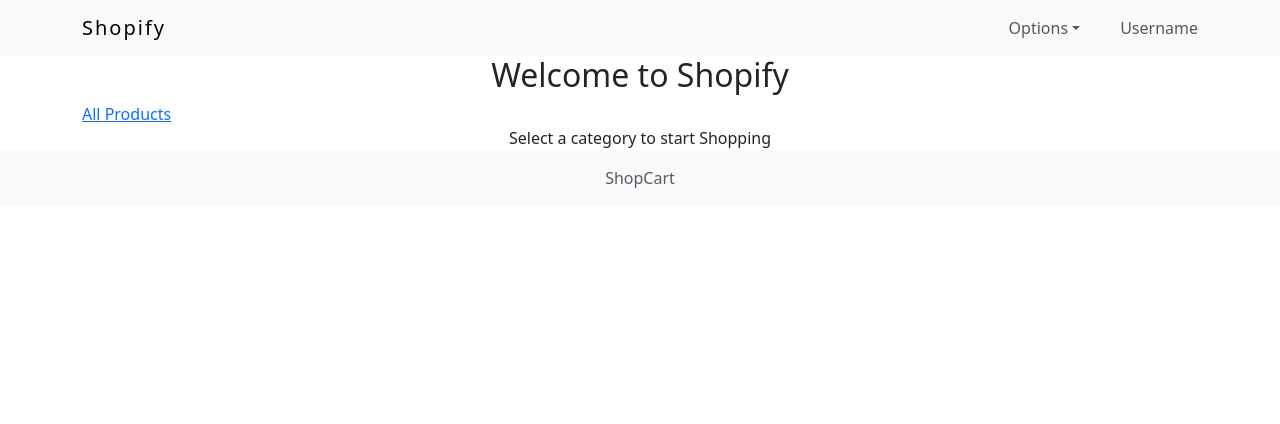
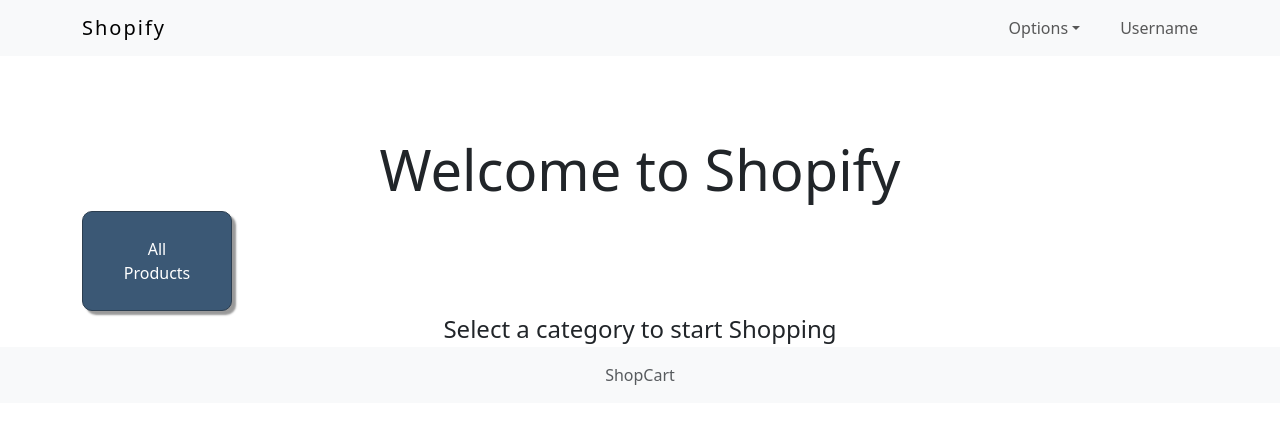
Before and after one commit to bandi-rajashree21/Shopify, a React app: page / in a window 1280 px wide. Shown: the top 424 px of the page. Built offline with nearby package versions, Linux system fonts and the light colour scheme; the HTML template or start-up script is replaced by a standard one.

Commit message:
added routing

```diff
--- a/package.json
+++ b/package.json
@@ -13,6 +13,7 @@
     "bootstrap": "^5.3.8",
     "react": "^19.2.0",
     "react-dom": "^19.2.4",
+    "react-router-dom": "^7.13.0",
     "reactstrap": "^9.2.3"
   },
   "devDependencies": {
--- a/src/App.jsx
+++ b/src/App.jsx
@@ -3,13 +3,14 @@
 import Footer from './components/Footer/Footer'
 import Header from './components/Header/Header'
 import Home from './pages/Home/Home'
+import AppRoutes from './routes/AppRoutes.jsx'
 
 function App() {
 
   return (
     <>
       <Header color="light" light={true} expand="md" container="md" />
-       <Home></Home>
+       <AppRoutes/>
       <Footer />
     </>
   )
--- a/src/main.jsx
+++ b/src/main.jsx
@@ -1,10 +1,11 @@
 import { StrictMode } from 'react'
 import { createRoot } from 'react-dom/client'
+import { BrowserRouter } from 'react-router-dom';
 import './index.css'
 import App from './App.jsx'
 import 'bootstrap/dist/css/bootstrap.min.css';
 createRoot(document.getElementById('root')).render(
-  <StrictMode>
+  <BrowserRouter>
     <App />
-  </StrictMode>,
+  </BrowserRouter>,
 )
--- /dev/null
+++ b/src/pages/Error/Error.css
@@ -0,0 +1,6 @@
+.error-wrapper {
+    display: flex;
+    flex-direction: row;
+    align-items: center;
+    justify-content: center;
+}
--- a/src/pages/Home/Home.css
+++ b/src/pages/Home/Home.css
@@ -0,0 +1,43 @@
+.home-title {
+font-size: 3.5rem;
+margin-top: 5rem;
+}
+
+.category-title {
+margin-top: 3rem;
+font-size: 1.5rem;
+}
+
+
+#category-list {
+    margin-top: 5rem;
+gap: 1rem;
+}
+
+.category-item {
+border: 1px solid var(--pale-blue);
+box-shadow: 4px 4px 2px var(--mid-gray);
+width: 150px;
+background-color: var(--jean-blue);
+padding: 20px 30px;
+border-radius: 10px;
+text-align: center;
+min-height: 100px;
+min-width: 135px;
+}
+
+.category-item a {
+color: white;
+text-decoration: none;
+font-size: 1rem;
+
+}
+
+.category-item:hover {
+box-shadow: 0px 0px;
+transition: box-shadow 0.15s linear 0s;
+}
+
+.welcome-wrapper {
+    margin-top: 5rem;
+}
--- a/src/pages/Home/Home.jsx
+++ b/src/pages/Home/Home.jsx
@@ -4,7 +4,7 @@
 
 function Home() {
     return (
-        <div className="container">
+        <div className="container welcome-wrapper">
             <div className="row">
                 <h2 className="home-title text-center">Welcome to Shopify</h2>
                 <div className="category-list d-flex flex-row justify-content-between align-items-center" id="categoryList">
--- /dev/null
+++ b/src/routes/AppRoutes.jsx
@@ -0,0 +1,15 @@
+
+import { Route, Routes } from "react-router";
+import Home from "../pages/Home/Home";
+
+function AppRoutes() {
+
+    return (
+        <Routes>
+            <Route path="/" element={<Home />} />
+            <Route path="*" element={<Error />}/>
+        </Routes>
+    )
+}
+
+export default AppRoutes;
```
Also changed, not shown: src/pages/Error/Error.jsx (added, +9 -0 lines), 1 other file (tests, documents, lock files or other folders).
